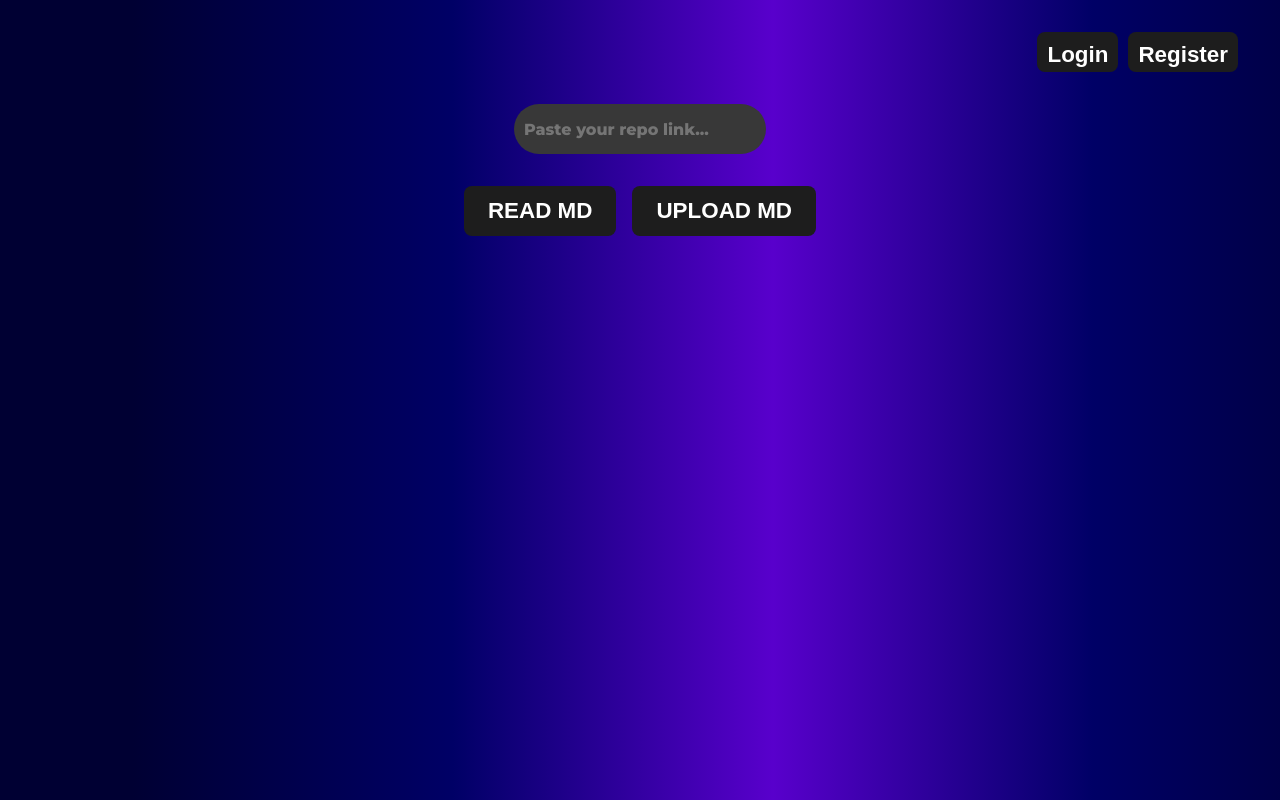
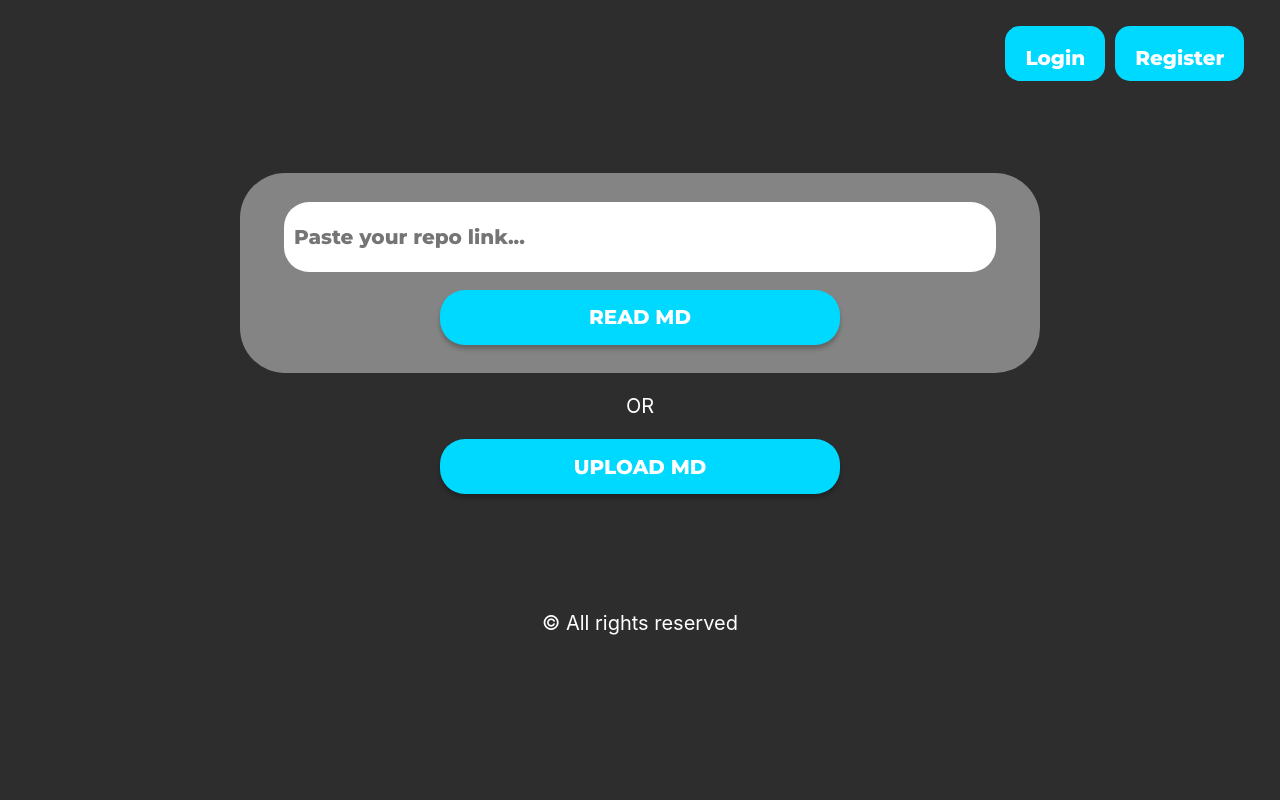
Before and after one commit to Kuonkli/MarkDownReader, a React (Create React App) app in the folder client/: page / in a window 1280 px wide. Built offline with nearby package versions, Linux system fonts and the light colour scheme; the HTML template or start-up script is replaced by a standard one.

Commit message:
Revert "Merge remote-tracking branch 'origin/main'"
This reverts commit f23c3b3d30f1898eb8f74c79ec03e19eb1f3c595, reversing
changes made to e43d2f6e185c9a098601b71bfb4936a19575a399.

```diff
--- a/client/src/App.js
+++ b/client/src/App.js
@@ -3,12 +3,10 @@
 import MainPageComponent from "./components/MainPageComponent";
 import FileComponent from "./components/FileComponent";
 import UserProjectsComponent from "./components/UserProjectsComponent";
-import Background from './components/BackgroundComponent';
 
 const App = () => {
     return (
         <Router>
-            <Background />
             <Routes>
                 <Route path="/" element={<MainPageComponent />} />
                 <Route path="/file" element={<FileComponent />} />
--- a/client/src/components/BackgroundComponent.js
+++ /dev/null
@@ -1,68 +0,0 @@
-import React, { useEffect, useRef } from 'react';
-import "../css/BackgroundStyles.css"; // Импортируем CSS-файл
-
-const BackgroundComponent = () => {
-  const canvasRef = useRef(null);
-
-  useEffect(() => {
-    const canvas = canvasRef.current;
-    const ctx = canvas.getContext('2d');
-    let animationFrameId;
-    let offset = 0; // Смещение градиента
-    let direction = 1; // Направление движения (1 - вправо, -1 - влево)
-
-    // Настройка холста
-    const resizeCanvas = () => {
-      canvas.width = window.innerWidth;
-      canvas.height = window.innerHeight;
-    };
-
-    window.addEventListener('resize', resizeCanvas);
-    resizeCanvas();
-
-    // Анимация градиента
-    const animate = () => {
-      animationFrameId = requestAnimationFrame(animate);
-
-      // Очищаем холст
-      ctx.clearRect(0, 0, canvas.width, canvas.height);
-
-      // Создаем линейный градиент
-      const gradient = ctx.createLinearGradient(
-        offset, 0, // Начальная точка X
-        canvas.width + offset, 0 // Конечная точка X
-      );
-
-      // Цвета градиента
-      gradient.addColorStop(0, 'hsl(240, 100%, 10%)'); // Темно-синий
-      gradient.addColorStop(0.25, 'hsl(240, 100%, 20%)'); // Синий
-      gradient.addColorStop(0.5, 'hsl(266, 100%, 40%)'); // Яркий синий
-      gradient.addColorStop(0.75, 'hsl(240, 100%, 20%)'); // Синий
-      gradient.addColorStop(1, 'hsl(240, 100%, 10%)'); // Темно-синий
-
-      // Заливаем холст градиентом
-      ctx.fillStyle = gradient;
-      ctx.fillRect(0, 0, canvas.width, canvas.height);
-
-      // Анимация смещения
-      offset += direction * 0.4; // Скорость движения градиента
-
-      // Меняем направление, если градиент дошел до края
-      if (offset >= canvas.width * 0.2 || offset <= -canvas.width * 0.2) {
-        direction *= -1; // Меняем направление
-      }
-    };
-
-    animate();
-
-    // Очистка
-    return () => {
-      window.removeEventListener('resize', resizeCanvas);
-      cancelAnimationFrame(animationFrameId);
-    };
-  }, []);
-
-  return <canvas ref={canvasRef} className="canvas-style" />;
-};
-
-export default BackgroundComponent;
--- a/client/src/components/MainPageComponent.js
+++ b/client/src/components/MainPageComponent.js
@@ -130,7 +130,7 @@
     };
 
     return (
-        <div className="container">
+        <div>
             <header className="main-page-header">
                 <div>
                     <button
@@ -210,7 +210,8 @@
                     ) : null
                 }
 
-                <div className="link-block ">
+                <div className="container">
+                    <div className="link-block">
                         <div className="pastelinkarea">
                             {error && <p style={{color: "red"}}>{error}</p>}
                             <input
@@ -224,12 +225,13 @@
                                 placeholder="Paste your repo link..."
                             />
                         </div>
-                        <div className="ButtonGroup">
                         <div className="read-md-button">
                             <button id="read-md-button" onClick={fetchFiles}>
                                 READ MD
                             </button>
                         </div>
+                    </div>
+                    <p>OR</p>
                     <div className="upload-md-button">
                         <button
                             id="upload-md-button"
@@ -247,9 +249,12 @@
                         />
                     </div>
                 </div>
+            </main>
 
-                </div>
-            </main>
+
+            <footer className="footer">
+                <p>&copy; All rights reserved</p>
+            </footer>
         </div>
     );
 };
--- a/client/src/css/BackgroundStyles.css
+++ /dev/null
@@ -1,9 +0,0 @@
-/* styles.css */
-.canvas-style {
-    position: fixed;
-    top: 0;
-    left: 0;
-    width: 100%;
-    height: 100%;
-    z-index: -1;
-  }
--- a/client/src/css/MainPageStyles.css
+++ b/client/src/css/MainPageStyles.css
@@ -1,49 +1,28 @@
 @import url('https://fonts.googleapis.com/css2?family=Montserrat:ital,wght@0,100..900;1,100..900&display=swap');
 
 /* Base styles */
-
-.container {
-    min-height: 100vh;
-    padding: 2rem;
+.main-page-header {
+    margin: 2vw 0;
+    padding: 0 2vw;
     display: flex;
-    flex-direction: column;
-}
-.main-page-header {
-    display: flex;
+    flex-direction: row;
     justify-content: flex-end;
-    gap: 1rem;
-    margin-bottom: 2rem;
+    gap: 11px;
 }
 
-
-.link-block {
-    flex: 1;
-    display: flex;
-    flex-direction: column;
-    align-items: center;
-    justify-content: center;
-    text-align: center;
+.header-button,
+#read-md-button,
+#upload-md-button {
+    border: none;
+    border-radius: 15px;
+    font-family: 'Montserrat', sans-serif;
+    font-weight: 800;
+    font-size: inherit;
+    color: #fff;
+    background-color: #00D9FF;
+    transition: transform 0.5s ease, background-color 0.3s ease;
+    cursor: pointer;
 }
-
-.ButtonGroup {
-    display: flex;
-    gap: 1rem;
-    justify-content: center;
-    margin-top: 1rem;
-}
-
-input{
-    max-width: 500px;
-    width: 100%;
-    margin: 0 auto 1rem;
-    padding: 0.75rem;
-    font-size: 1.25rem; /* Увеличенный размер шрифта */
-
-    @media (max-width: 768px) {
-      font-size: 1rem; /* Меньше на мобильных устройствах */
-    }
-}
-
 
 .header-button {
     height: 40px;
@@ -51,9 +30,48 @@
     margin-right: 10px;
 }
 
+#read-md-button, #upload-md-button {
+    width: 150px;
+    height: 40px;
+    border-radius: 25px;
+    box-shadow: 0 4px 4px 0 rgba(0, 0, 0, 0.25);
+}
 
+.container {
+    margin-top: 10vh;
+    margin-bottom: 10vh;
+    padding: 10%;
+    display: flex;
+    flex-direction: column;
+    gap: 14px;
+    align-items: center;
+    background-color: #2D2D2D;
+}
 
+.container p {
+    color: #fff;
+    margin: 0;
+}
 
+.footer {
+    color: #fff;
+    text-align: center;
+    margin-top: auto;
+    margin-bottom: 0;
+    font-size: 20px;
+}
+
+.link-block {
+    background-color: #848484;
+    width: 300px;
+    height: 150px;
+    border-radius: 45px;
+    display: flex;
+    flex-direction: column;
+    justify-content: center;
+    align-items: center;
+    gap: 18px;
+}
 
 #repo-link {
     font-family: 'Montserrat', sans-serif;
@@ -66,8 +84,76 @@
     padding-left: 10px;
 }
 
+input:focus {
+    outline: none;
+}
 
+button:hover, #read-md-button:hover, #upload-md-button:hover {
+    background-color: #04b0ce;
+}
 
+button:active, #read-md-button:active, #upload-md-button:active {
+    transform: scale(1.1);
+}
+
+/* Tablet styles (min-width: 768px) */
+@media (min-width: 768px) {
+    html, body {
+        font-size: 20px;
+    }
+
+    .header {
+        gap: 13px;
+    }
+
+    .header-button {
+        height: 55px;
+        padding: 20px;
+    }
+
+    .container {
+        gap: 21px;
+    }
+
+    .link-block {
+        width: 400px;
+        height: 200px;
+    }
+
+    #repo-link {
+        width: 340px;
+        height: 68px;
+    }
+
+    #read-md-button, #upload-md-button {
+        width: 200px;
+        height: 55px;
+    }
+}
+
+/* Desktop styles (min-width: 1024px) */
+@media (min-width: 1024px) {
+    .header {
+        margin: 5% 0;
+    }
+
+    .container {
+        padding: 1%;
+        margin-bottom: 5%;
+    }
+
+    .link-block {
+        width: 800px;
+    }
+
+    #repo-link {
+        width: 700px;
+    }
+
+    #read-md-button, #upload-md-button {
+        width: 400px;
+    }
+}
 
 .auth-window {
     position: fixed;
--- a/client/src/index.css
+++ b/client/src/index.css
@@ -1,53 +1,14 @@
-:root {
-    --primary-bg: #121212;
-    --secondary-bg: #383838;
-    --primary-text: #ffffff;
-    --secondary-text: #b3b3b3;
-    --accent-color: #1d1d1d;
-    --error-color: #ef4444;
-  }
+body {
+    margin: 0;
+    font-family: -apple-system, BlinkMacSystemFont, 'Segoe UI', 'Roboto', 'Oxygen',
+    'Ubuntu', 'Cantarell', 'Fira Sans', 'Droid Sans', 'Helvetica Neue',
+    sans-serif;
+    -webkit-font-smoothing: antialiased;
+    -moz-osx-font-smoothing: grayscale;
+    background-color: #2D2D2D;
+}
 
-  * {
-    margin: 0;
-    padding: 0;
-    box-sizing: border-box;
-    font-weight: bold;
-  }
-
-  body {
-    font-family: 'Inter', sans-serif;
-    background-color: var(--primary-bg);
-    color: var(--primary-text);
-    min-height: 100vh;
-  }
-
-  button {
-    cursor: pointer;
-    border: none;
-    background: var(--accent-color);
-    color: white;
-    padding: 0.75rem 1.5rem;
-    border-radius: 0.5rem;
-    font-size: 1.4rem;
-    transition: opacity 0.2s;
-  }
-
-  button:hover {
-    opacity: 0.9;
-  }
-
-  input {
-    background: var(--secondary-bg);
-    border: 1px solid var(--secondary-text);
-    color: var(--primary-text);
-    padding: 0.75rem;
-    border-radius: 0.5rem;
-    font-size: 1rem;
-    width: 100%;
-    margin-bottom: 1rem;
-  }
-
-  input:focus {
-    outline: none;
-    border-color: var(--accent-color);
-  }
+code {
+    font-family: source-code-pro, Menlo, Monaco, Consolas, 'Courier New',
+    monospace;
+}
```
Lines whose indentation alone changed are shown as unchanged.
